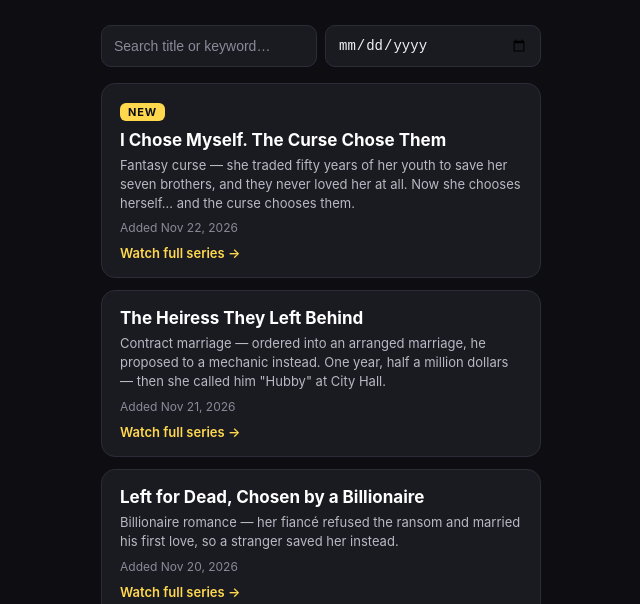
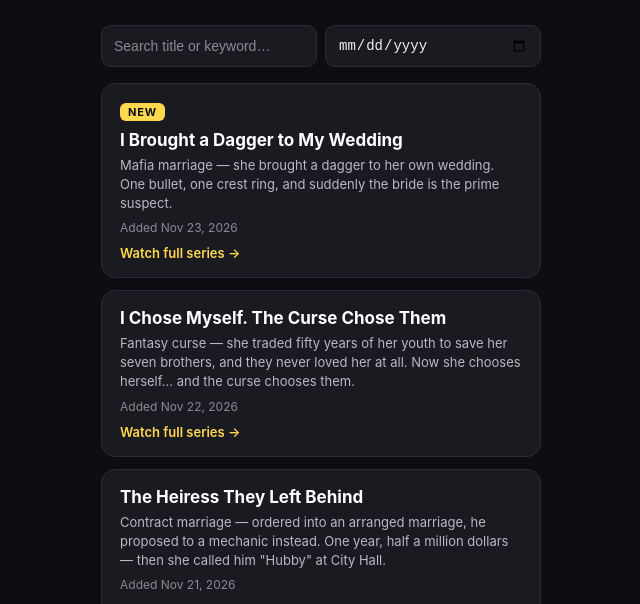
Before and after one commit to cici-glint-bot/drama-picks, a plain HTML site: page index.html in a window 1280 px wide. Shown: the part 196-800 px from the top of the page, without its empty margins (319-959 px from the left). Drawn offline with Linux system fonts and the light colour scheme.

Commit message:
Add I Brought a Dagger to My Wedding (Offer 839439) — 2026-11-23

```diff
--- a/index.html
+++ b/index.html
@@ -43,8 +43,15 @@
 
   <!-- Newest first. Each button href is the drama's original affiliate link, used exactly as issued. -->
 
+  <a class="pick" data-date="2026-11-23" href="https://r.reelsgo.tv/xRf4xk5DL4tJ">
+    <span class="day">NEW</span>
+    <span class="title">I Brought a Dagger to My Wedding</span>
+    <span class="genre">Mafia marriage — she brought a dagger to her own wedding. One bullet, one crest ring, and suddenly the bride is the prime suspect.</span>
+    <span class="date">Added Nov 23, 2026</span>
+    <span class="go">Watch full series →</span>
+  </a>
+
   <a class="pick" data-date="2026-11-22" href="https://r.reelsgo.tv/a1Eau7la_cQk">
-    <span class="day">NEW</span>
     <span class="title">I Chose Myself. The Curse Chose Them</span>
     <span class="genre">Fantasy curse — she traded fifty years of her youth to save her seven brothers, and they never loved her at all. Now she chooses herself… and the curse chooses them.</span>
     <span class="date">Added Nov 22, 2026</span>
```
